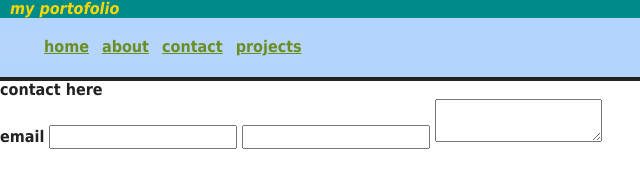
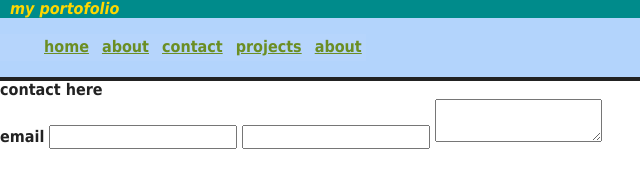
Before and after one commit to aheisleycook/portfolio, a website built with Parcel: page contact.html in a window 1280 px wide. Shown: the full height of the page, 0-640 px from the left. Built offline with nearby package versions, Linux system fonts and the light colour scheme.

Commit message:
index device

```diff
--- a/contact.html
+++ b/contact.html
@@ -40,6 +40,10 @@
     <li class="nav-item">
       <a href="project.html" class="nav-link">projects</a>
     </li>
+    <li class="nav-item">
+      <a href="about.html" class="nav-link">about</a>
+    </li>
+
   </ul>
 </nav>
 contact here
```
